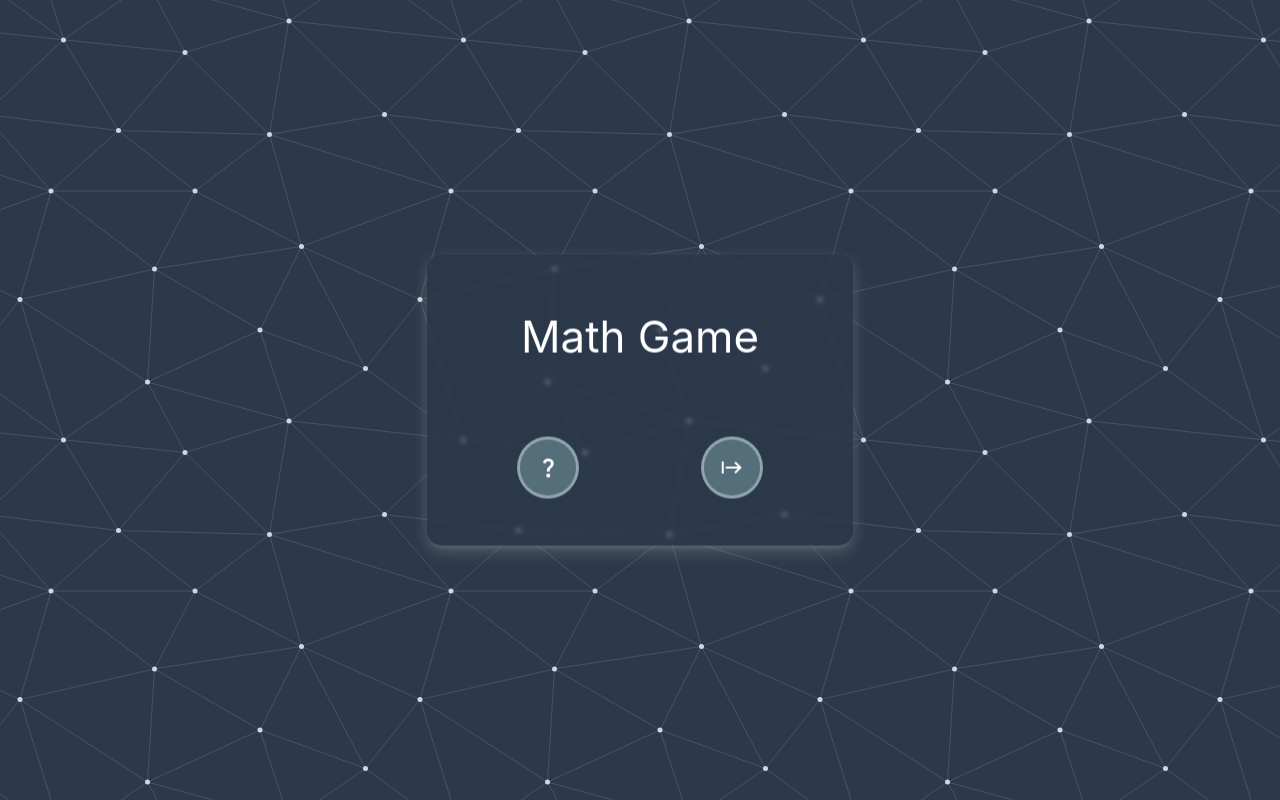
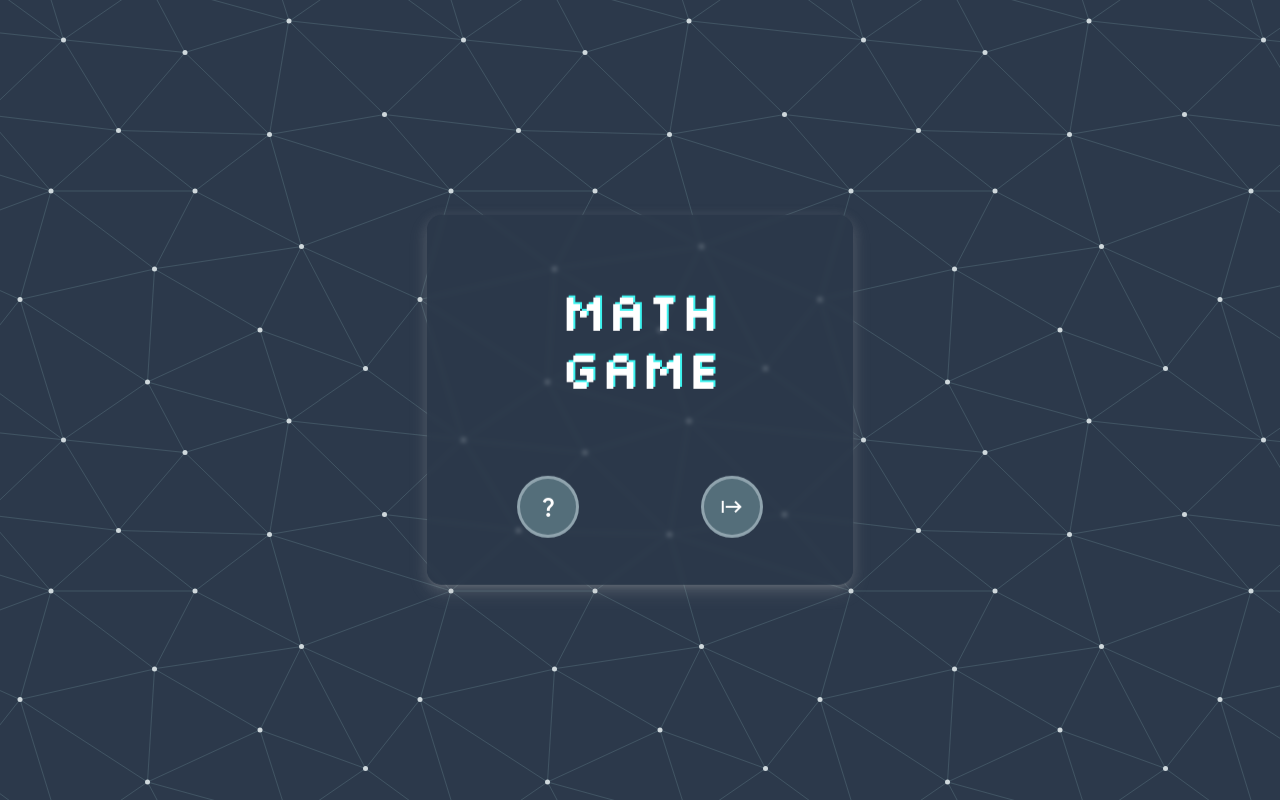
Before and after one commit to priyanshu411/math-game, a React (Vite) app: page / in a window 1280 px wide. Built offline with nearby package versions, Linux system fonts and the light colour scheme.

Commit message:
add font

```diff
--- a/index.html
+++ b/index.html
@@ -9,6 +9,10 @@
   <link rel="stylesheet" href="https://cdnjs.cloudflare.com/ajax/libs/materialize/1.0.0/css/materialize.min.css">
   <!-- font -->
   <link href="https://fonts.googleapis.com/icon?family=Material+Icons" rel="stylesheet">
+
+  <link rel="preconnect" href="https://fonts.googleapis.com">
+  <link rel="preconnect" href="https://fonts.gstatic.com" crossorigin>
+  <link href="https://fonts.googleapis.com/css2?family=Silkscreen&display=swap" rel="stylesheet">
   <!--favicon.ico -->
   <link rel="shortcut icon"
     href="https://www.dropbox.com/s/1rtgu2b4sau4bot/dtafalonso-android-lollipop-calculator.ico?raw=1"
--- a/src/components/Home.jsx
+++ b/src/components/Home.jsx
@@ -12,7 +12,7 @@
             <main>
                 <div className="row">
                     <div className="box box-shadow col s10 m6 l4 offset-s1 offset-m3 offset-l4">
-                        <h3 className="center white-text p2">Math Game</h3>
+                        <h2 className="center white-text p2 heading">Math Game</h2>
                         <div className="center p2">
                             <div className="row center">
                                 <div className="col s6">
--- a/src/css/style.css
+++ b/src/css/style.css
@@ -1,6 +1,7 @@
 body {
     background: url(../images/bg.svg);
     height: 100%;
+    font-family: 'Silkscreen', cursive;
 }
 
 .box-shadow {
@@ -34,6 +35,10 @@
     transform: translateY(-50%);
 }
 
+.heading {
+    text-shadow: 2px -2px #3cf3ef;
+}
+
 .p2 {
     padding: 2rem;
 }
```
